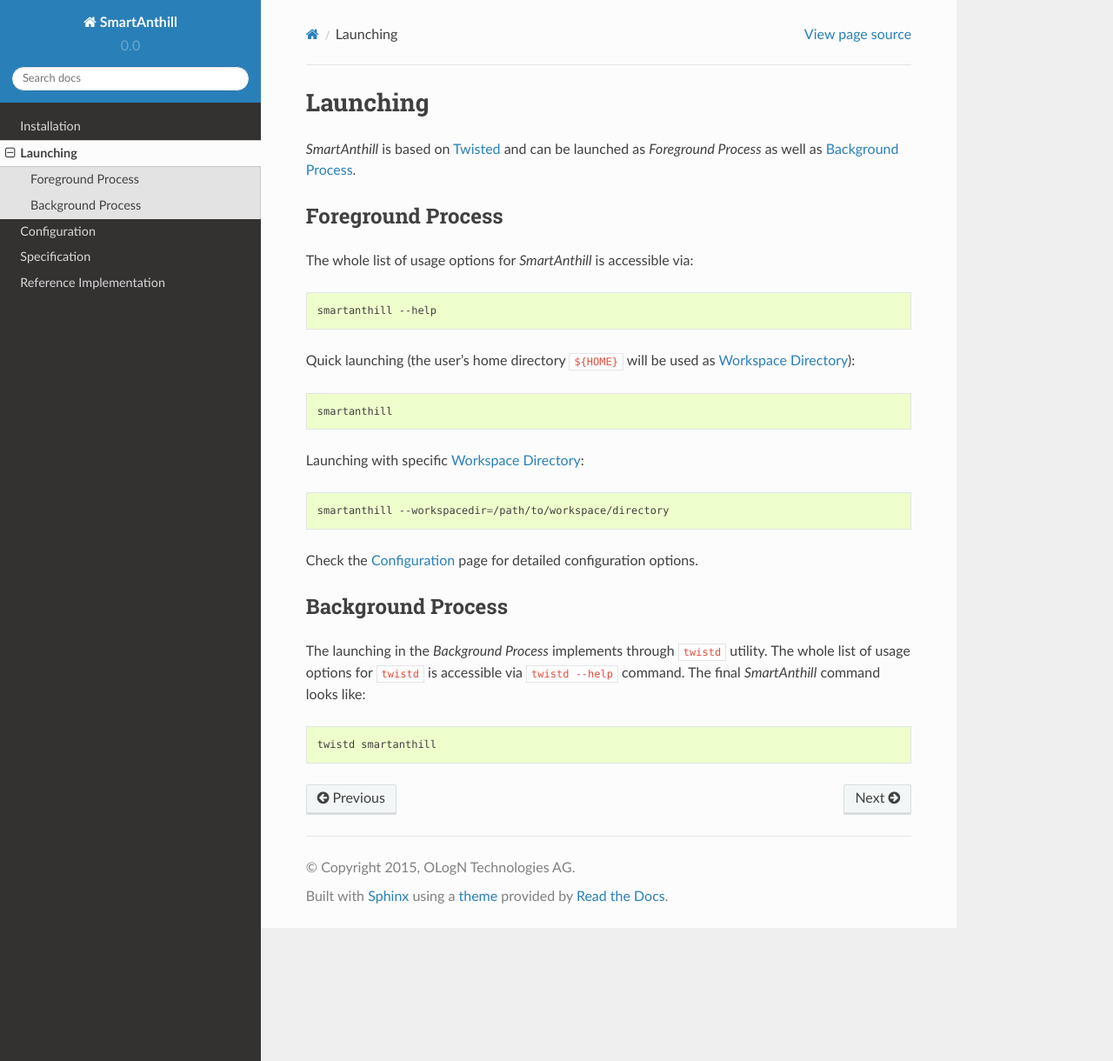
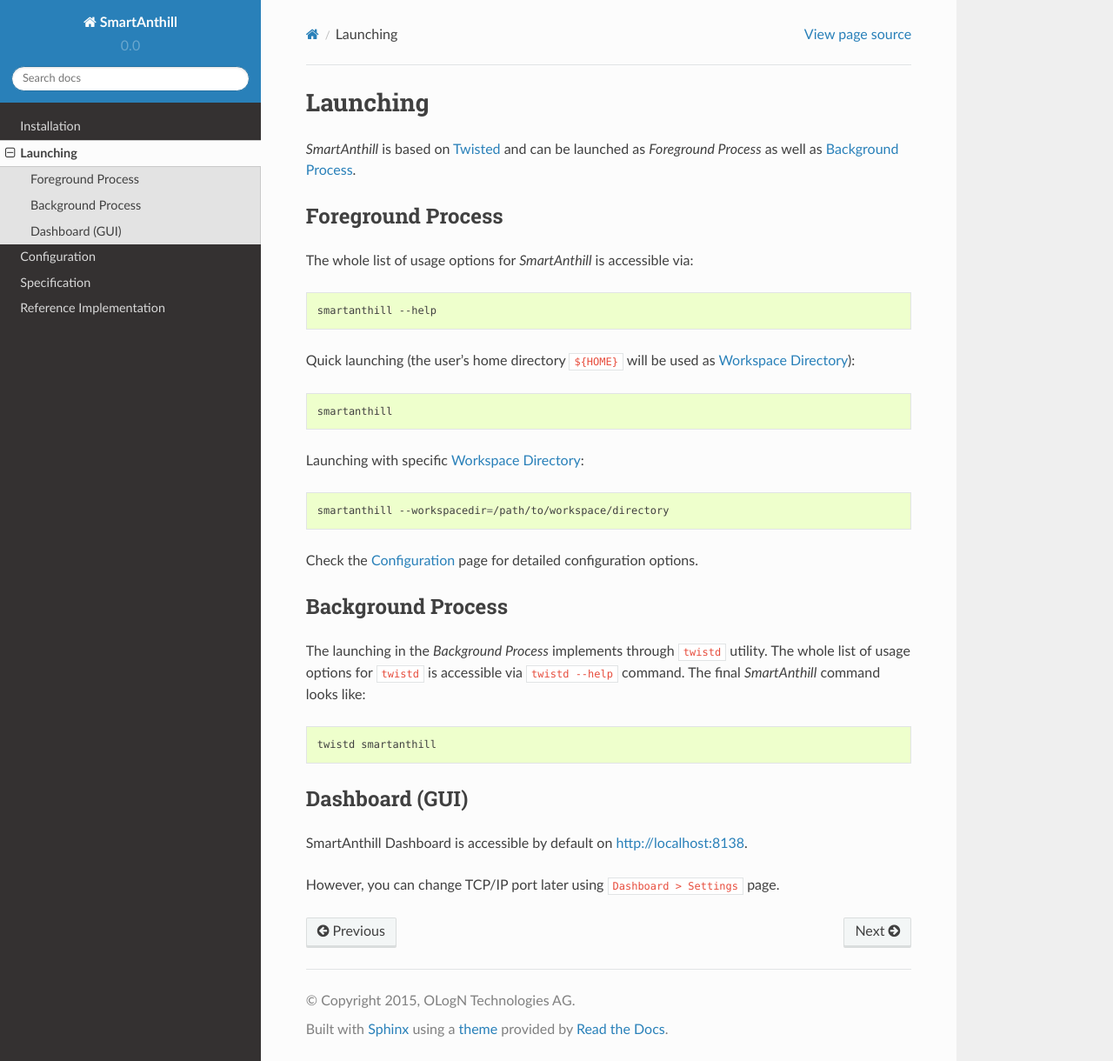
Before and after one commit to smartanthill/smartanthill2_0, a Sphinx documentation site: the page built from docs/getting-started/launching.rst, in a window 1280 px wide and 1220 px high. Shown: the whole window at 87% size. Built offline with Sphinx 7.4.7 and the Read the Docs theme 2.0.0, drawn with Linux system fonts in a browser that asks for light colours.

Commit message:
Add information about Dashboard

```diff
--- a/docs/getting-started/launching.rst
+++ b/docs/getting-started/launching.rst
@@ -68,3 +68,11 @@
 .. code-block:: bash
 
     twistd smartanthill
+
+Dashboard (GUI)
+---------------
+
+SmartAnthill Dashboard is accessible by default on
+`http://localhost:8138 <http://localhost:8138>`_.
+
+However, you can change TCP/IP port later using ``Dashboard > Settings`` page.
```
